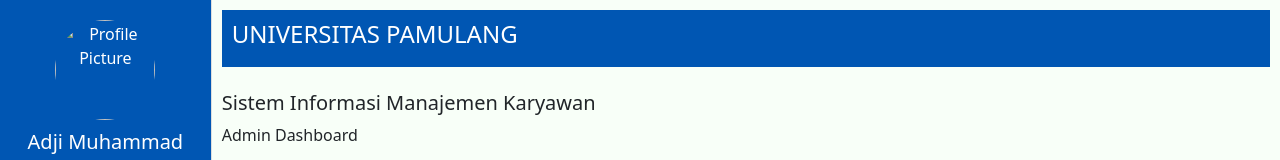
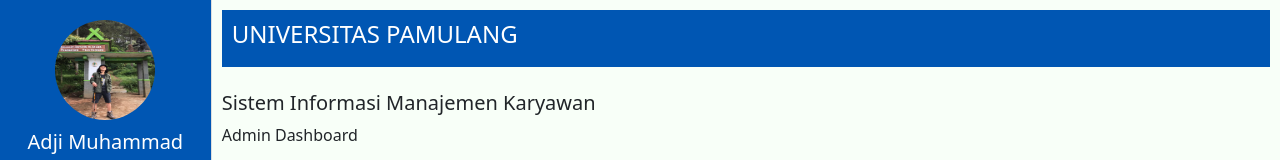
Before and after one commit to adjimuhpramudita/AdjiMuhammadPramudita_05TPLP005, a plain HTML site: page index.html in a window 1280 px wide. Shown: the top 160 px of the page. Drawn offline with nearby package versions, Linux system fonts and the light colour scheme.

Commit message:
Update index.html

```diff
--- a/index.html
+++ b/index.html
@@ -12,7 +12,7 @@
   <div class="d-flex">
    <div class="sidebar">
     <div class="profile">
-     <img src="image/fotoadji.jpg" alt="Profile Picture" height="100" width="100"/>
+     <img src="fotoadji.jpg" alt="Profile Picture" height="100" width="100"/>
      <h5>
     Adji Muhammad
      </h5>
```
